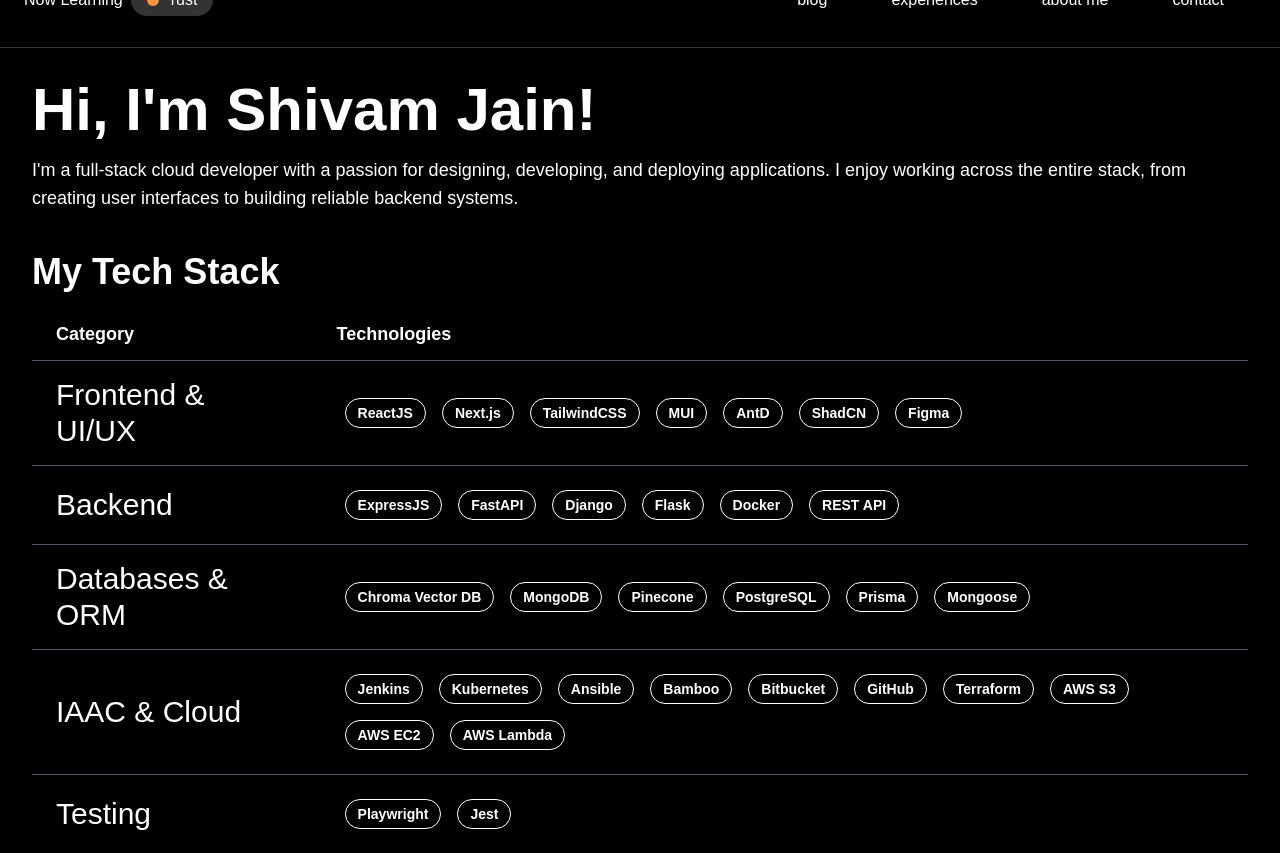
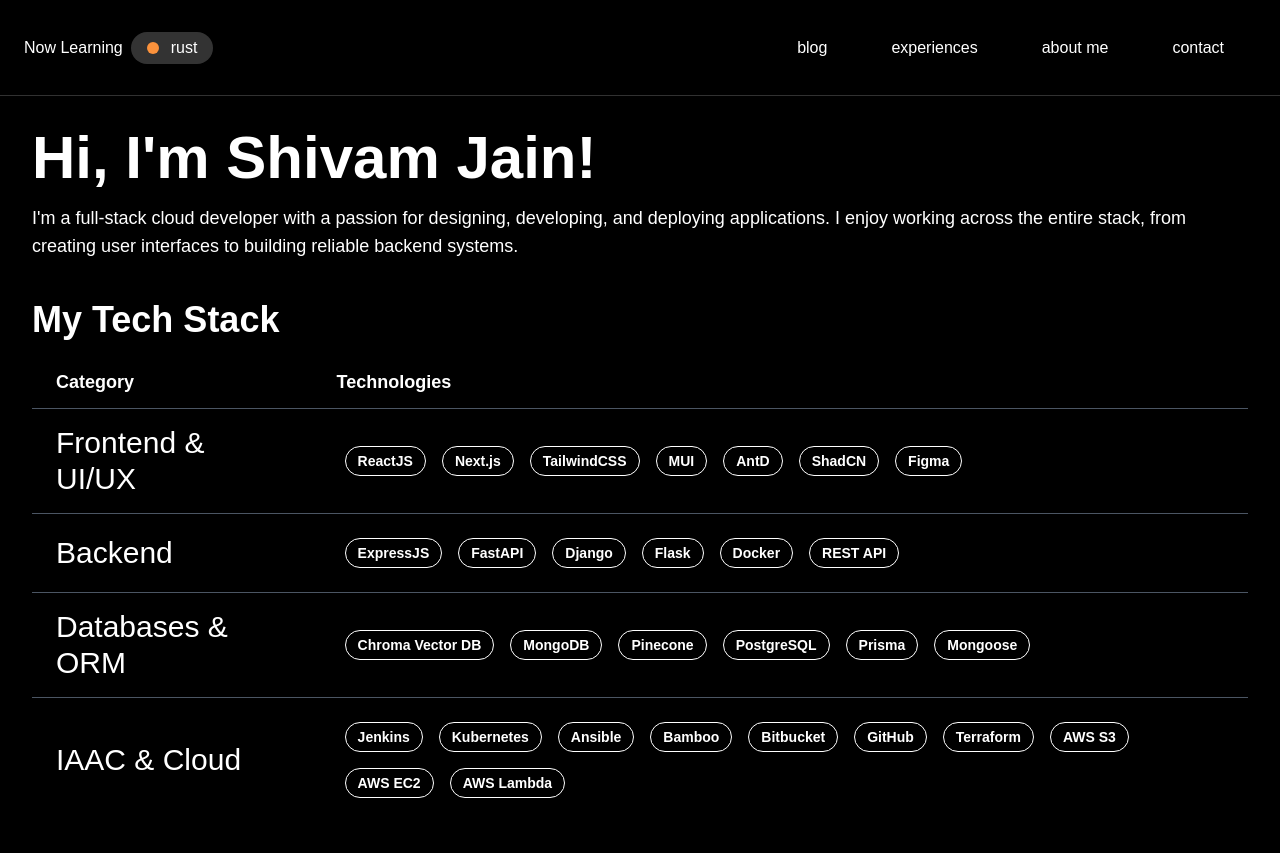
Before and after one commit to shivam-jainn/shivamja.in, a Next.js app: page /me in a window 1280 px wide. After the commit the page ends 800 px from the top, so only its background shows below. Built offline with nearby package versions, Linux system fonts and the light colour scheme.

Commit message:
added overflow in /me

```diff
--- a/app/me/page.tsx
+++ b/app/me/page.tsx
@@ -2,7 +2,7 @@
 
 export default function Page() {
   return (
-    <div className='h-full p-8 bg-black text-white'>
+    <div className='h-full overflow-auto p-8 bg-black text-white'>
       <h1 className='text-6xl font-bold mb-4'>
         Hi, I'm Shivam Jain!
       </h1>
```
